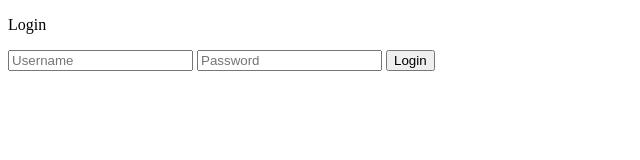
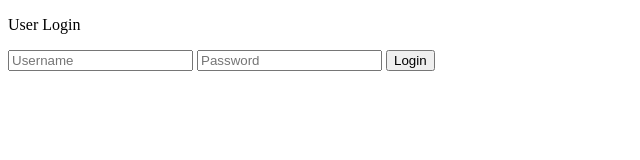
Before and after one commit to Daskalo806/project4, a plain HTML site: page index.html in a window 1280 px wide. Shown: the full height of the page, 0-640 px from the left. Drawn offline with Linux system fonts and the light colour scheme.

Commit message:
Update login paragraph to 'User Login'

```diff
--- a/index.html
+++ b/index.html
@@ -4,7 +4,7 @@
     <title>Login</title>
 </head>
 <body>
-    <p>Login</p>
+    <p>User Login</p>
 
     <form method="POST" action="/login">
         <input type="email" name="username" placeholder="Username">
```
